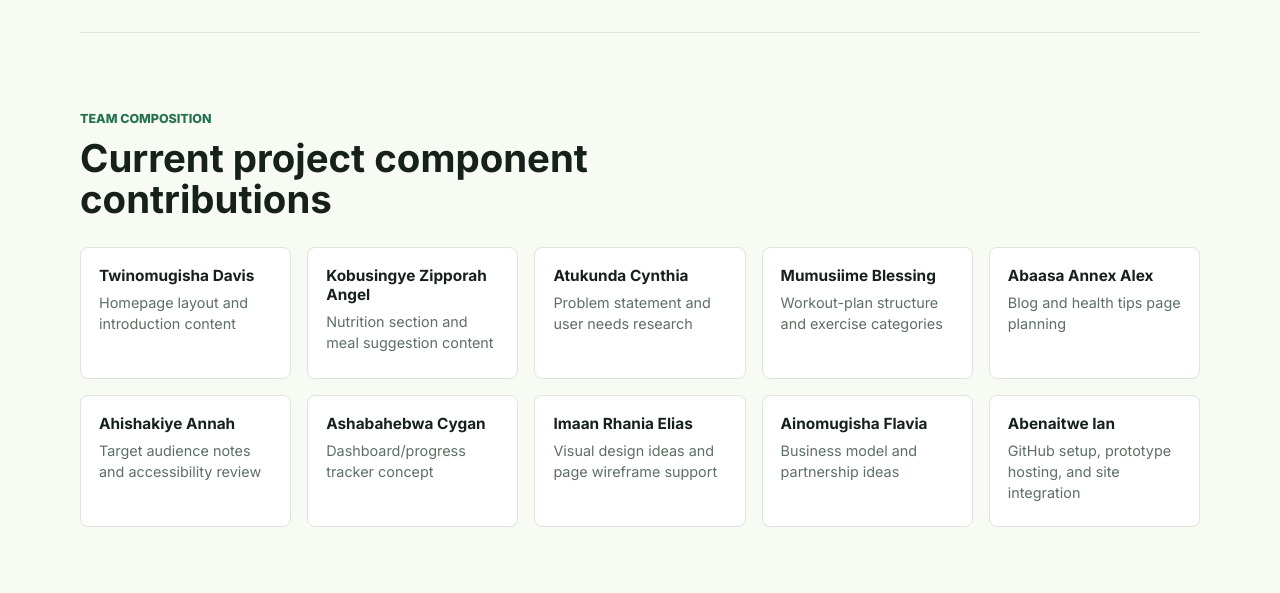
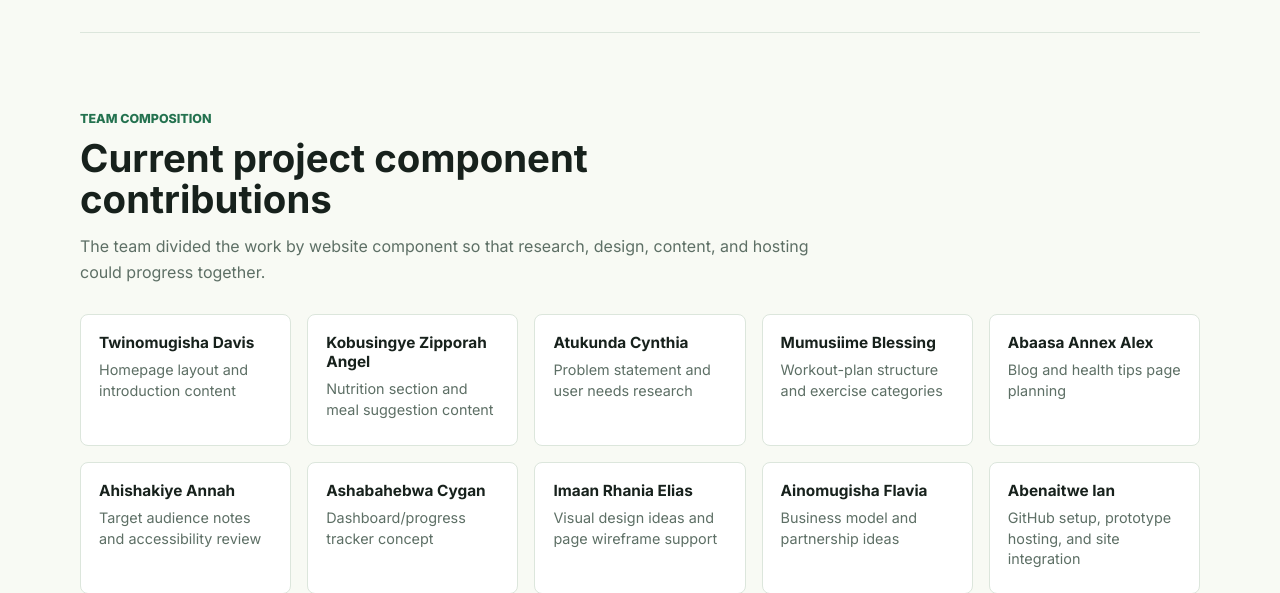
Before and after one commit to Abenaitwe/fitlife-hub, a PHP site: page / in a window 1280 px wide. Shown: the part 2567-3160 px from the top of the page. Run offline with PHP 8.4, Linux system fonts and the light colour scheme.

Commit message:
Improve team section and hosting notes

```diff
--- a/index.html
+++ b/index.html
@@ -139,6 +139,10 @@
       <div class="section-heading">
         <p class="eyebrow">Team Composition</p>
         <h2>Current project component contributions</h2>
+        <p class="section-note">
+          The team divided the work by website component so that research, design,
+          content, and hosting could progress together.
+        </p>
       </div>
       <div class="team-grid">
         <article><strong>Twinomugisha Davis</strong><span>Homepage layout and introduction content</span></article>
--- a/styles.css
+++ b/styles.css
@@ -243,6 +243,13 @@ h3 {
   margin-bottom: 28px;
 }
 
+.section-note {
+  margin: 14px 0 0;
+  color: var(--muted);
+  font-size: 1rem;
+  line-height: 1.65;
+}
+
 .feature-grid,
 .team-grid {
   display: grid;
```
Also changed, not shown: README.md.
